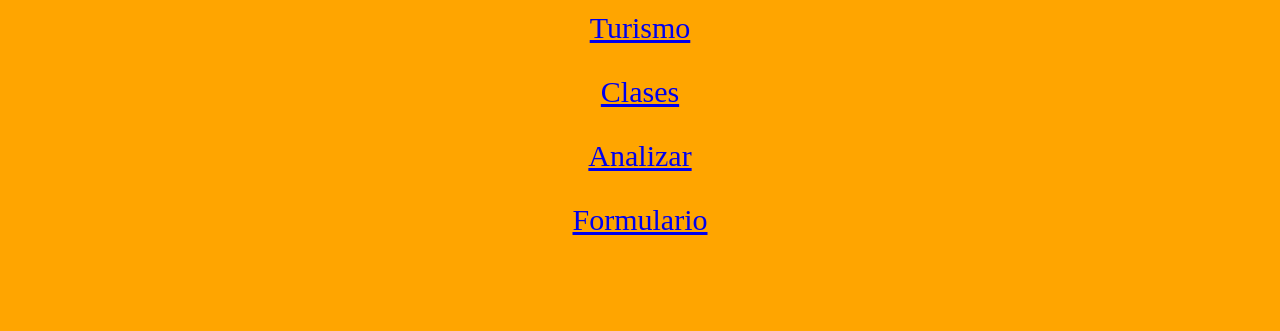
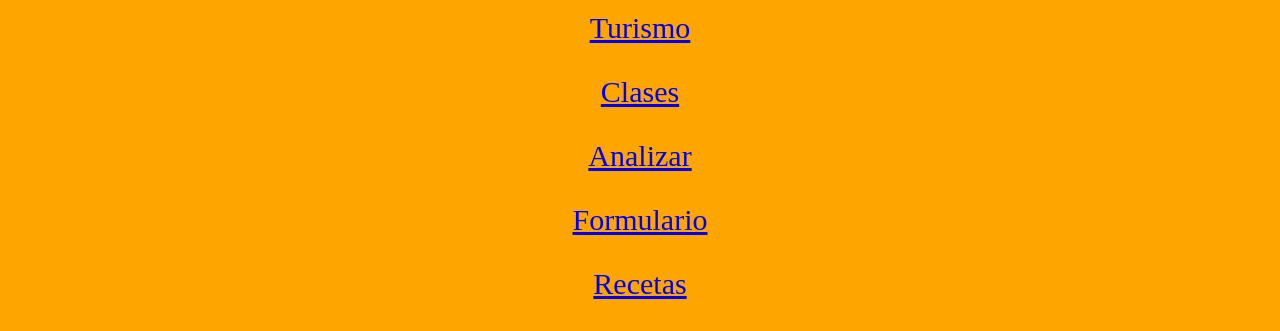
Before and after one commit to 121314RibenSB/121314ribensb.github.io, a plain HTML site: page index.html in a window 1280 px wide. Shown: the part 531-862 px from the top of the page. Before the commit the page ends 800 px from the top, so only its background shows below. Drawn offline with Linux system fonts and the light colour scheme.

Commit message:
Update index.html

```diff
--- a/index.html
+++ b/index.html
@@ -29,5 +29,5 @@
 <p><a href="/clases/clases.html">Clases</a></p>
 <p><a href="/analizar/analizar.html">Analizar</a></p>
 <p><a href="/formulario/formulario.html">Formulario</a></p>
-
+<p><a href="/bootstrap-master/index.html">Recetas</a></p>
 </html>
```
